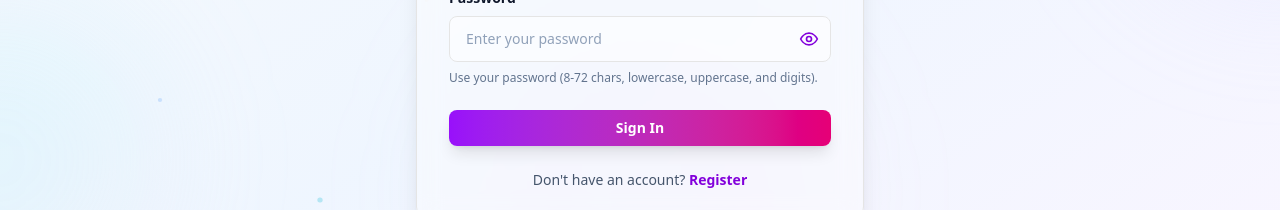
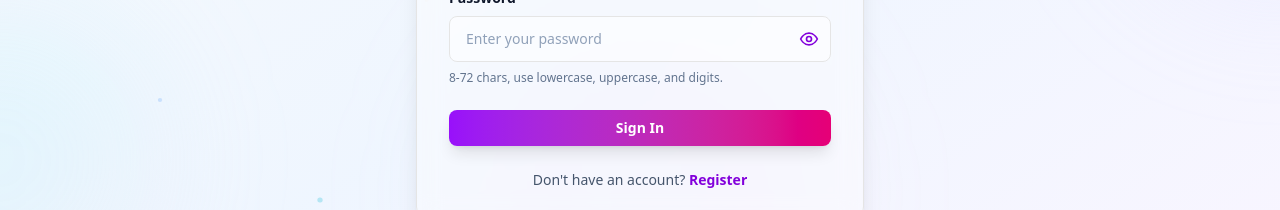
Before and after one commit to MariiaKhud/ft_transcendence, a React (Vite) app in the folder frontend/: page /login in a window 1280 px wide. Shown: the part 400-610 px from the top of the page. Built offline with nearby package versions, Linux system fonts and the light colour scheme; no server answers.

Commit message:
refine auth forms: add concise one-line password requirement hints

```diff
--- a/frontend/src/pages/Login.tsx
+++ b/frontend/src/pages/Login.tsx
@@ -3,7 +3,7 @@ import { Link, useNavigate } from 'react-router-dom'
 import { Button } from '@/components/ui/button'
 import { useAuth } from '@/hooks/useAuth'
 
-const PASSWORD_HELP_TEXT = 'Use your password (8-72 chars, lowercase, uppercase, and digits).'
+const PASSWORD_HELP_TEXT = '8-72 chars, use lowercase, uppercase, and digits.'
 
 const validateEmail = (email: string) => {
   const emailRegex = /^[^\s@]+@[^\s@]+\.[^\s@]+$/
--- a/frontend/src/pages/Register.tsx
+++ b/frontend/src/pages/Register.tsx
@@ -3,7 +3,7 @@ import { Link, useNavigate } from 'react-router-dom'
 import { Button } from '@/components/ui/button'
 import { registerUser } from '@/api/auth'
 
-const PASSWORD_HELP_TEXT = '8-72 chars. Recommended: lowercase, uppercase, and digits.'
+const PASSWORD_HELP_TEXT = '8-72 chars, use lowercase, uppercase, and digits.'
 
 const validateEmail = (email: string) => {
   const emailRegex = /^[^\s@]+@[^\s@]+\.[^\s@]+$/
```
